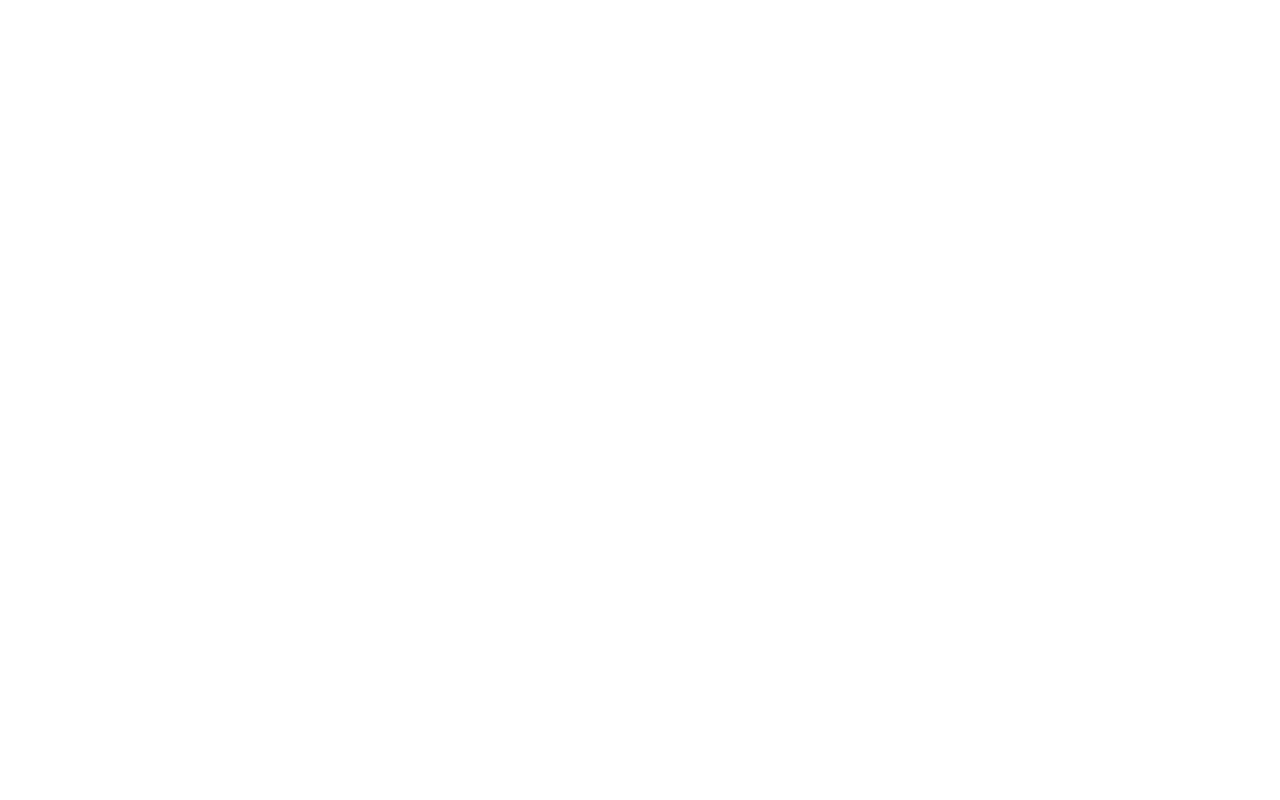
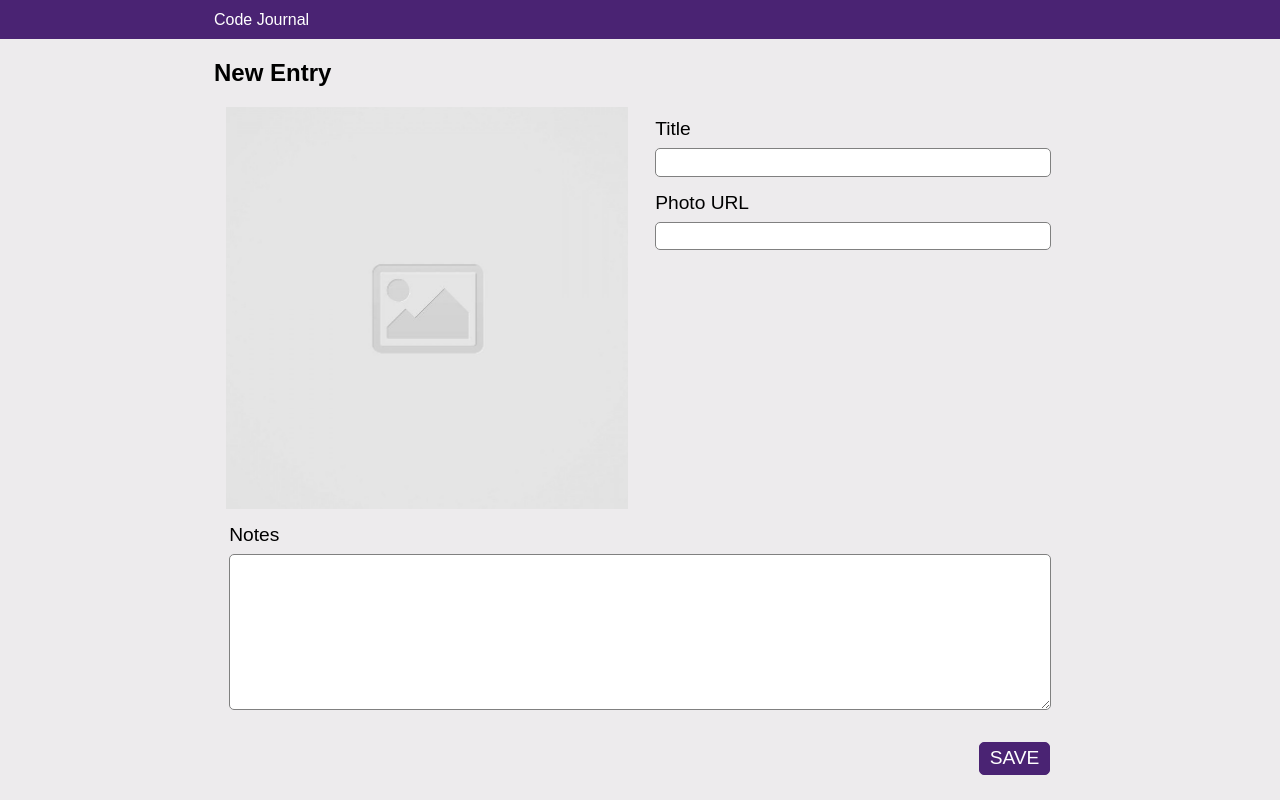
Before and after one commit to JimmyTran1206/code-journal, a website: page index.html in a window 1280 px wide. Drawn offline with Linux system fonts and the light colour scheme.

Commit message:
HTML and CSS wireframe- issue #1 Jimmy Tran

```diff
--- a/css/styles.css
+++ b/css/styles.css
@@ -0,0 +1,95 @@
+* {
+  font-family: sans-serif;
+}
+
+body {
+  background-color: #edebed;
+}
+
+header {
+  background-color: #4a2373;
+}
+
+h1.journal-header {
+  color: white;
+  font-weight: 400;
+  font-size: 1rem;
+}
+
+h2.page-title {
+  font-size: 1.5rem;
+}
+
+img.entry-image {
+  width: 100%;
+  height: 15rem;
+  object-fit: cover;
+}
+
+.label-input-div {
+  width: 100%;
+  padding: 0.2rem;
+}
+
+.label-div {
+  padding: 0.5rem 0;
+}
+
+.label-div > label {
+  font-weight: 500;
+  font-size: 1.2rem;
+}
+
+input.input-title,
+input.input-photo-url {
+  width: 100%;
+  border: 1.5px solid gray;
+  border-radius: 5px;
+  height: 1.8rem;
+}
+
+input.input-title:focus,
+input.input-photo-url:focus {
+  outline: #4a2373;
+  border: 1.5px solid #4a2373;
+  border-radius: 5px;
+}
+
+textarea.input-notes {
+  width: 100%;
+  border: 1.5px solid gray;
+  border-radius: 5px;
+}
+
+textarea.input-notes:focus {
+  outline: #4a2373;
+  border: 1.5px solid #4a2373;
+  border-radius: 5px;
+}
+
+button.submit {
+  font-size: 1.2rem;
+  padding: 0.3rem 0.6rem;
+  background-color: #4a2373;
+  color: white;
+  border: 1.5px solid #4a2373;
+  border-radius: 5px;
+  margin: 1.5rem 0;
+}
+
+.button-submit-div {
+  text-align: right;
+  width: 100%;
+}
+
+@media screen and (min-width: 768px) {
+  .button-submit-div {
+    padding: 0 1rem;
+  }
+
+  img.entry-image {
+    width: 100%;
+    height: auto;
+    object-fit: contain;
+  }
+}
--- a/index.html
+++ b/index.html
@@ -18,11 +18,75 @@
 <body>
   <header>
     <div class="container">
+      <div class="row">
+        <h1 class="journal-header">Code Journal</h1>
+      </div>
     </div>
   </header>
   <main class="container">
-    <div data-view="entry-form"></div>
-    <div data-view="entries" class="hidden"></div>
+    <div data-view="entry-form">
+      <form action="#" class="form">
+
+        <div class="row">
+          <!-- form title -->
+          <h2 class="page-title">New Entry</h2>
+        </div>
+
+
+        <div class="row">
+          <!-- Image -->
+          <div class="column-half">
+            <img src="images/placeholder-image-square.jpg" alt="Placeholder Image" class="entry-image">
+          </div>
+
+          <div class="column-half">
+            <!-- title -->
+            <div class="label-input-div">
+              <div class="label-div">
+                <label for="title">Title</label>
+              </div>
+              <div class="input-div">
+                <input type="text" class="input-title" id="title" name="title" required="required">
+              </div>
+            </div>
+
+            <!-- PhotoURL -->
+            <div class="label-input-div">
+              <div class="label-div">
+                <label for="photo-url">Photo URL</label>
+              </div>
+              <div class="input-div">
+                <input type="url" name="photoURL" id="photo-url" class="input-photo-url" required="required">
+              </div>
+            </div>
+          </div>
+        </div>
+
+        <div class="row">
+          <div class="column-full">
+            <!-- Notes -->
+            <div class="label-input-div">
+              <div class="label-div">
+                <label for="notes">Notes</label>
+              </div>
+              <div class="input-div">
+                <textarea name="notes" id="notes" class="input-notes" cols="30" rows="10" required="required"></textarea>
+              </div>
+            </div>
+          </div>
+        </div>
+
+        <div class="row">
+          <div class="button-submit-div">
+            <button class="submit" type="submit">SAVE</button>
+          </div>
+        </div>
+      </form>
+    </div>
+
+    <div data-view="entries" class="hidden">
+
+    </div>
   </main>
   <script src="js/data.js"></script>
   <script src="js/main.js"></script>
```
